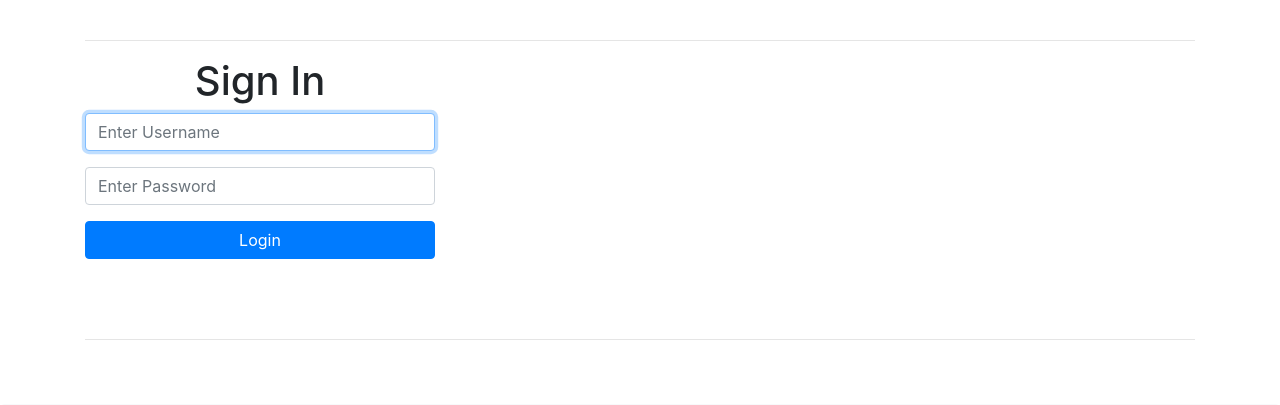
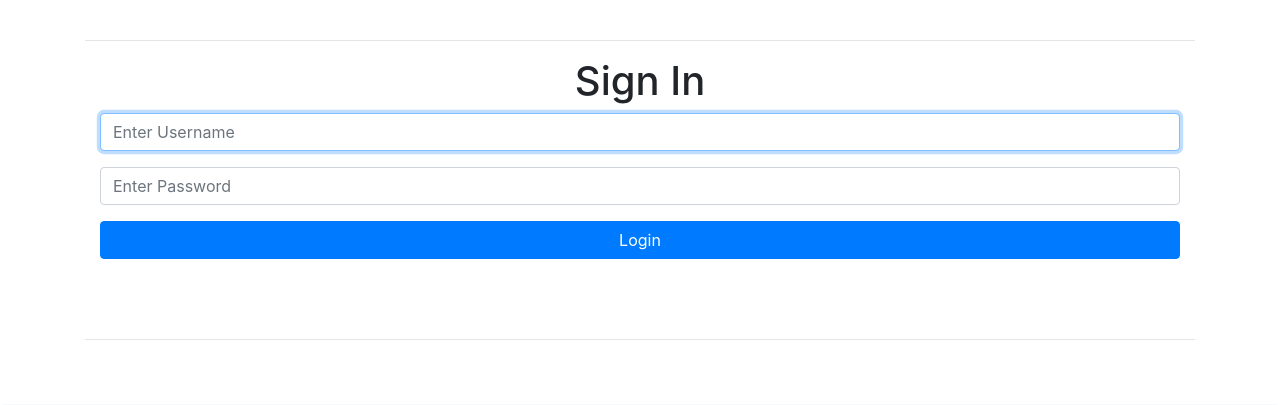
Before and after one commit to iamenzoenzo/VRS, a CodeIgniter app: page /database/users/login in a window 1280 px wide. Shown: the part 83-488 px from the top of the page. Run offline with CodeIgniter, Linux system fonts and the light colour scheme; some libraries are stand-ins or nearby versions.

Commit message:
Sign in for web form not centered #11

```diff
--- a/application/views/users/login.php
+++ b/application/views/users/login.php
@@ -1,6 +1,6 @@
+<div class="container">
 <?php echo form_open('users/login'); ?>
-	<div class="row">
-		<div class="col-md-4 col-md-offset-4">
+
 			<h1 class="text-center"><?php echo $title; ?></h1>
 			<div class="form-group">
 				<input type="text" name="username" class="form-control" placeholder="Enter Username" required autofocus>
@@ -9,6 +9,6 @@
 				<input type="password" name="password" class="form-control" placeholder="Enter Password" required autofocus>
 			</div>
 			<button type="submit" class="btn btn-primary btn-block">Login</button>
-		</div>
-	</div>
+
 <?php echo form_close(); ?>
+</div>
```
